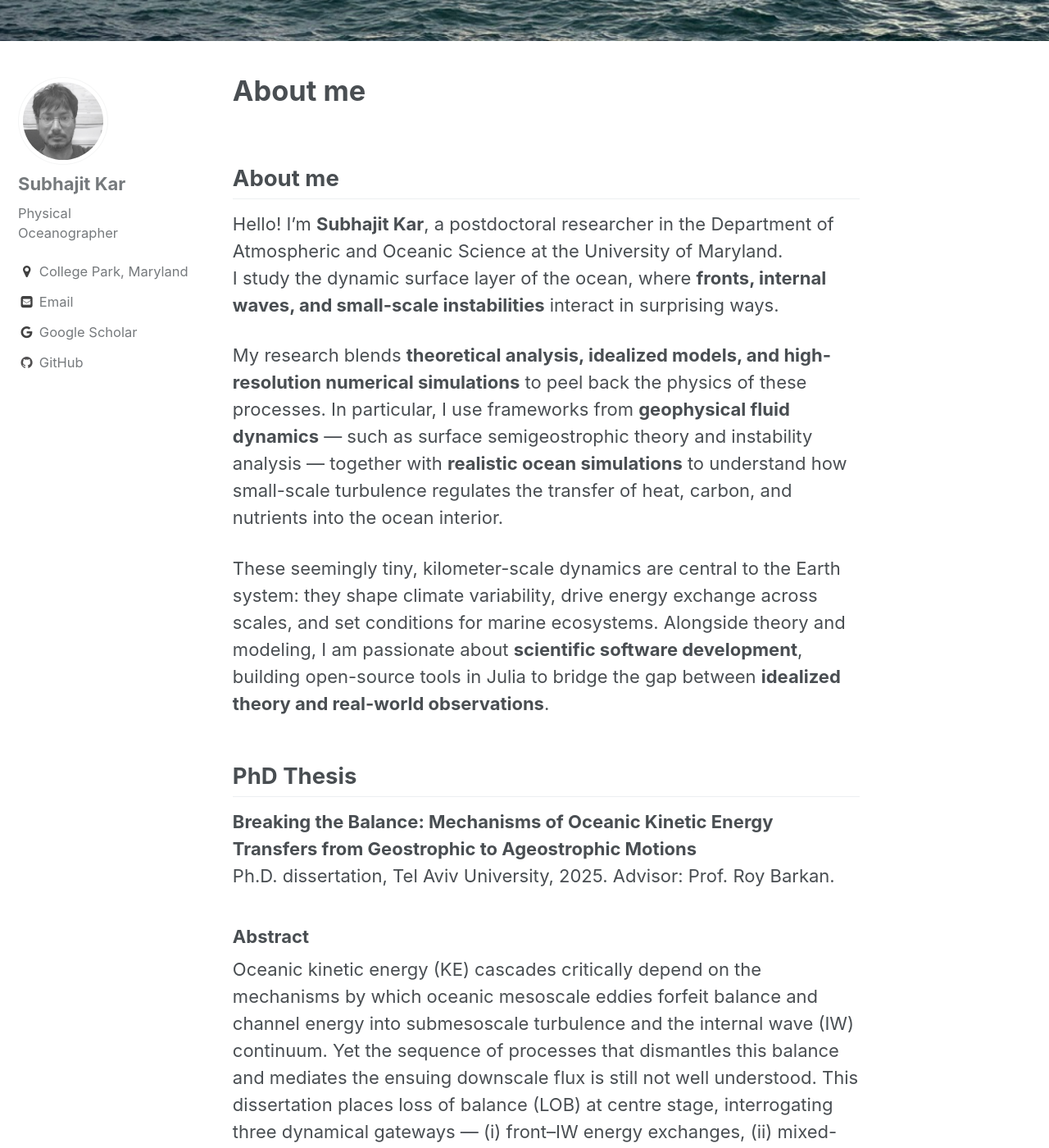
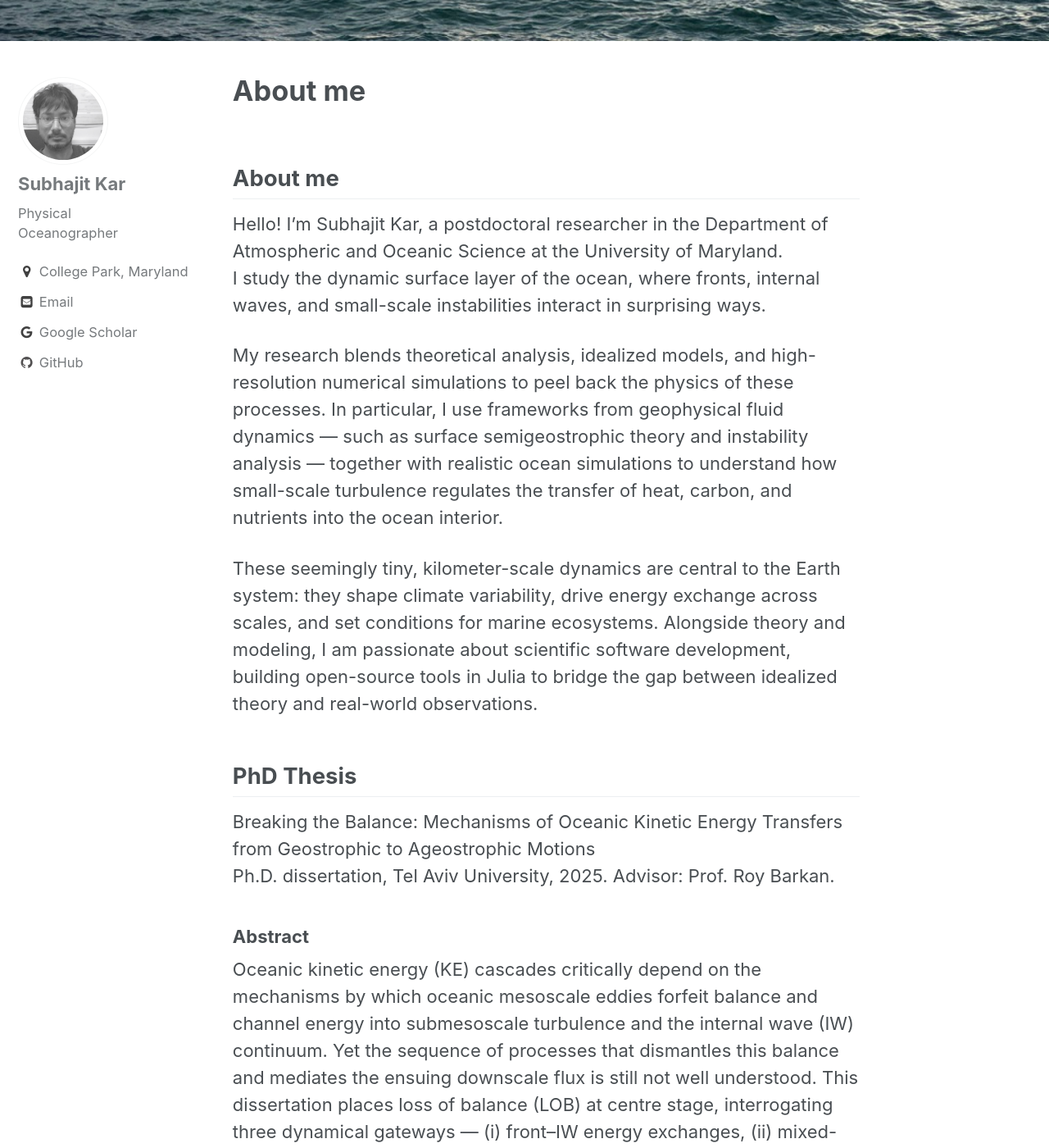
Before and after one commit to subhk/subhk.github.io, a Jekyll site: the page built from _pages/about.md, in a window 1280 px wide and 1400 px high, scrolled down 1010 px. Shown: the whole window at 82% size. Built offline with Jekyll 4.4.1, drawn with Linux system fonts in a browser that asks for light colours.

Commit message:
Remove bold formatting from About page text
Co-Authored-By: Claude Opus 4.8 (1M context) <noreply@anthropic.com>

```diff
--- a/_pages/about.md
+++ b/_pages/about.md
@@ -7,16 +7,16 @@ permalink: /about/
 
 ## About me
 
-Hello! I’m **Subhajit Kar**, a postdoctoral researcher in the Department of Atmospheric and Oceanic Science at the University of Maryland.
-I study the dynamic surface layer of the ocean, where **fronts, internal waves, and small-scale instabilities** interact in surprising ways.
+Hello! I’m Subhajit Kar, a postdoctoral researcher in the Department of Atmospheric and Oceanic Science at the University of Maryland.
+I study the dynamic surface layer of the ocean, where fronts, internal waves, and small-scale instabilities interact in surprising ways.
 
-My research blends **theoretical analysis, idealized models, and high-resolution numerical simulations** to peel back the physics of these processes. In particular, I use frameworks from **geophysical fluid dynamics** — such as surface semigeostrophic theory and instability analysis — together with **realistic ocean simulations** to understand how small-scale turbulence regulates the transfer of heat, carbon, and nutrients into the ocean interior.
+My research blends theoretical analysis, idealized models, and high-resolution numerical simulations to peel back the physics of these processes. In particular, I use frameworks from geophysical fluid dynamics — such as surface semigeostrophic theory and instability analysis — together with realistic ocean simulations to understand how small-scale turbulence regulates the transfer of heat, carbon, and nutrients into the ocean interior.
 
-These seemingly tiny, kilometer-scale dynamics are central to the Earth system: they shape climate variability, drive energy exchange across scales, and set conditions for marine ecosystems. Alongside theory and modeling, I am passionate about **scientific software development**, building open-source tools in Julia to bridge the gap between **idealized theory and real-world observations**.
+These seemingly tiny, kilometer-scale dynamics are central to the Earth system: they shape climate variability, drive energy exchange across scales, and set conditions for marine ecosystems. Alongside theory and modeling, I am passionate about scientific software development, building open-source tools in Julia to bridge the gap between idealized theory and real-world observations.
 
 ## PhD Thesis
 
-**Breaking the Balance: Mechanisms of Oceanic Kinetic Energy Transfers from Geostrophic to Ageostrophic Motions**
+Breaking the Balance: Mechanisms of Oceanic Kinetic Energy Transfers from Geostrophic to Ageostrophic Motions
 Ph.D. dissertation, Tel Aviv University, 2025. Advisor: Prof. Roy Barkan.
 
 ### Abstract
```
